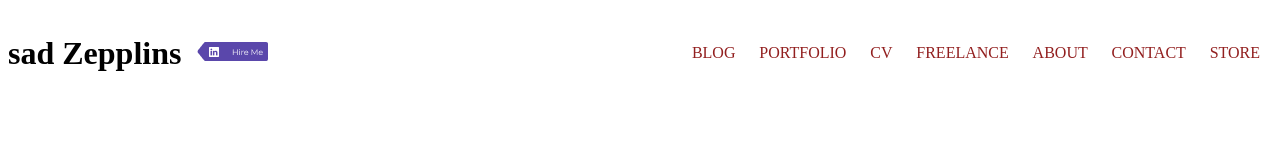
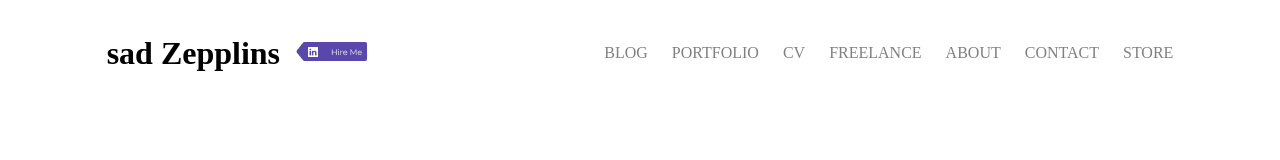
Before and after one commit to Mozibix/New-Test, a plain HTML site: page index.html in a window 1280 px wide. Drawn offline with Linux system fonts and the light colour scheme.

Commit message:
modified:   styles.css

```diff
--- a/styles.css
+++ b/styles.css
@@ -1,22 +1,33 @@
 
 .nav_inner{
-   display:grid;
+    display:flex;
+    justify-content: space-around;
+    align-items: center;
+   /* display:grid;
    grid-template-columns: 1fr 1fr;
    justify-content: center;
-   align-items: center;
+   align-items: center; */
 }
 
 .logo_sec{
     display: flex;
+    justify-content: center;
     align-items: center;
-   gap:1rem;
+    gap: 1rem;
+
 
 }
 
+.hire_me{
+    width: fit-content;
+    height: fit-content;
+}
+
 .nav_links{
-    display: flex;
+     display: flex;
     align-items: center;
-   justify-content: space-around;
+   justify-content: center;
+   gap: 1.5rem;
 }
 
 ul{
@@ -25,14 +36,11 @@ ul{
 
 li a{
     text-decoration: none;
-    color: rgb(146, 31, 31)
-
+    color: grey;
 }
 
 li a:hover{
     text-decoration: underline;
-
-
 }
 
 
```
